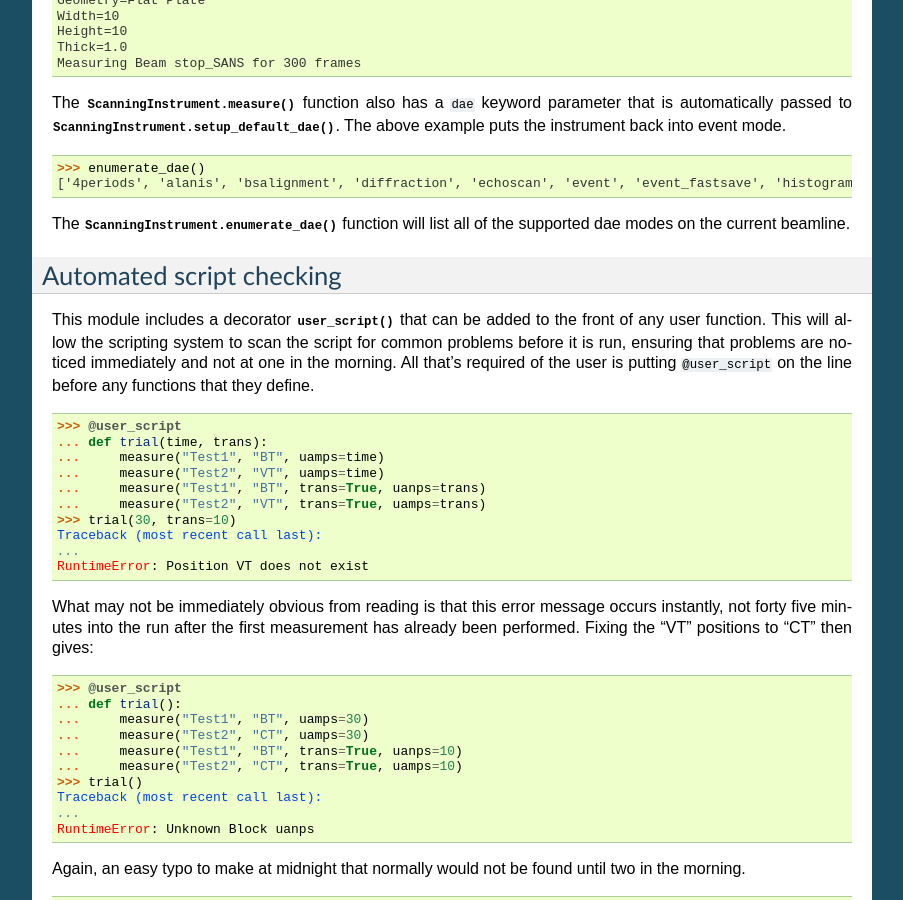
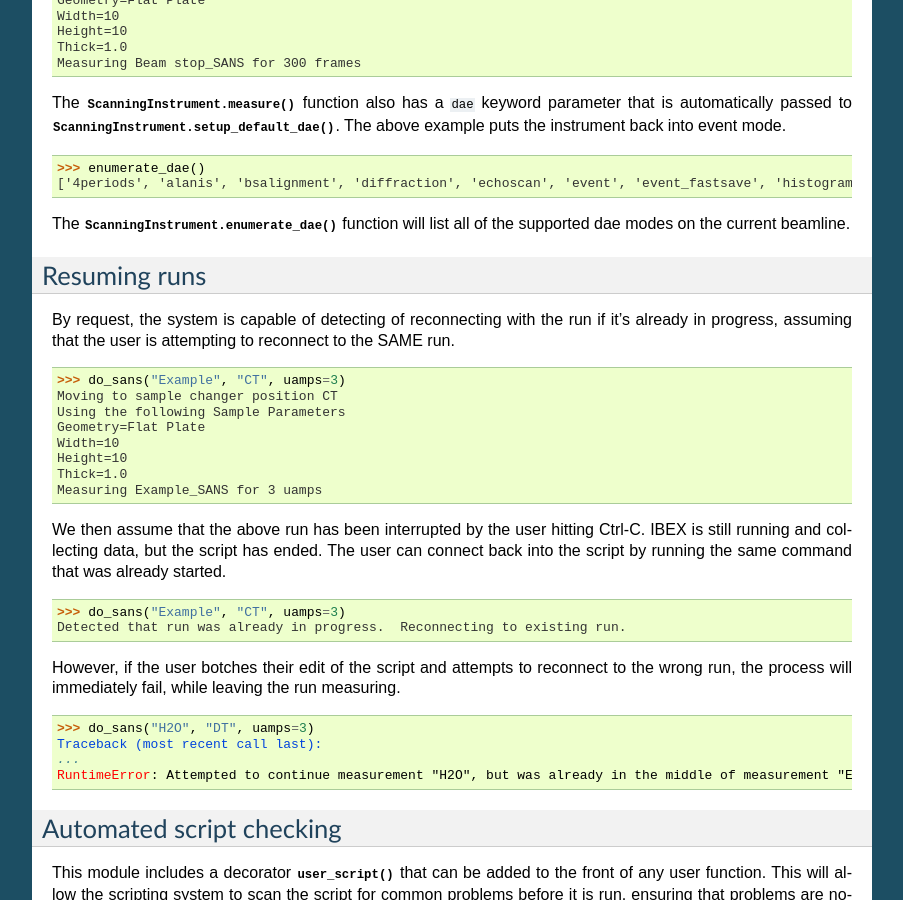
Before and after one commit to ISISNeutronMuon/InstrumentScripts, a Sphinx documentation site: the page built from doc/source/sans/tutorial.rst, in a window 1280 px wide and 900 px high, scrolled down 2480 px. Shown: the whole window, without its empty margins (198-1101 px from the left). Built offline with Sphinx 7.4.7, drawn with Linux system fonts in a browser that asks for light colours.

Commit message:
Add unit test for reconnecting to existing run

```diff
--- a/doc/source/sans/tutorial.rst
+++ b/doc/source/sans/tutorial.rst
@@ -196,6 +196,48 @@ back into event mode.
 
 The :py:meth:`ScanningInstrument.enumerate_dae` function will list all
 of the supported dae modes on the current beamline.
+
+Resuming runs
+=============
+
+By request, the system is capable of detecting of reconnecting with
+the run if it's already in progress, assuming that the user is
+attempting to reconnect to the SAME run.
+
+>>> do_sans("Example", "CT", uamps=3)
+Moving to sample changer position CT
+Using the following Sample Parameters
+Geometry=Flat Plate
+Width=10
+Height=10
+Thick=1.0
+Measuring Example_SANS for 3 uamps
+
+We then assume that the above run has been interrupted by the user
+hitting Ctrl-C.  IBEX is still running and collecting data, but the
+script has ended.  The user can connect back into the script by
+running the same command that was already started.
+
+.. Fake Ctrl-C
+
+    >>> gen.begin()
+
+>>> do_sans("Example", "CT", uamps=3)
+Detected that run was already in progress.  Reconnecting to existing run.
+
+However, if the user botches their edit of the script and attempts to
+reconnect to the wrong run, the process will immediately fail, while
+leaving the run measuring.
+
+.. Fake Ctrl-C
+    >>> gen.begin()
+>>> do_sans("H2O", "DT", uamps=3)
+Traceback (most recent call last):
+...
+RuntimeError: Attempted to continue measurement "H2O", but was already in the middle of measurement "Example_SANS".
+
+.. Fake Ctrl-C
+    >>> gen.end()
 
 Automated script checking
 =========================
```
Also changed, not shown: 2 other files.
